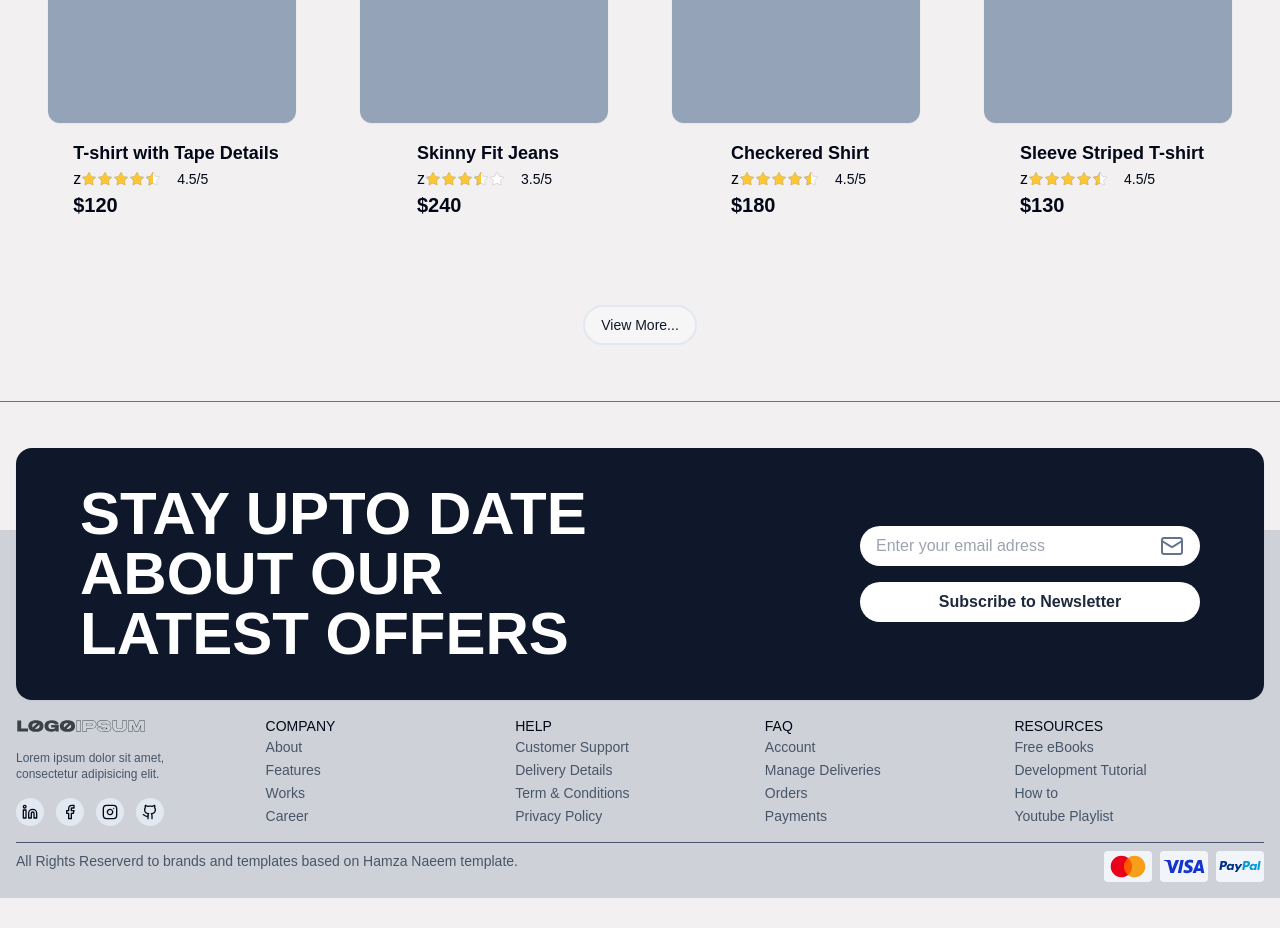
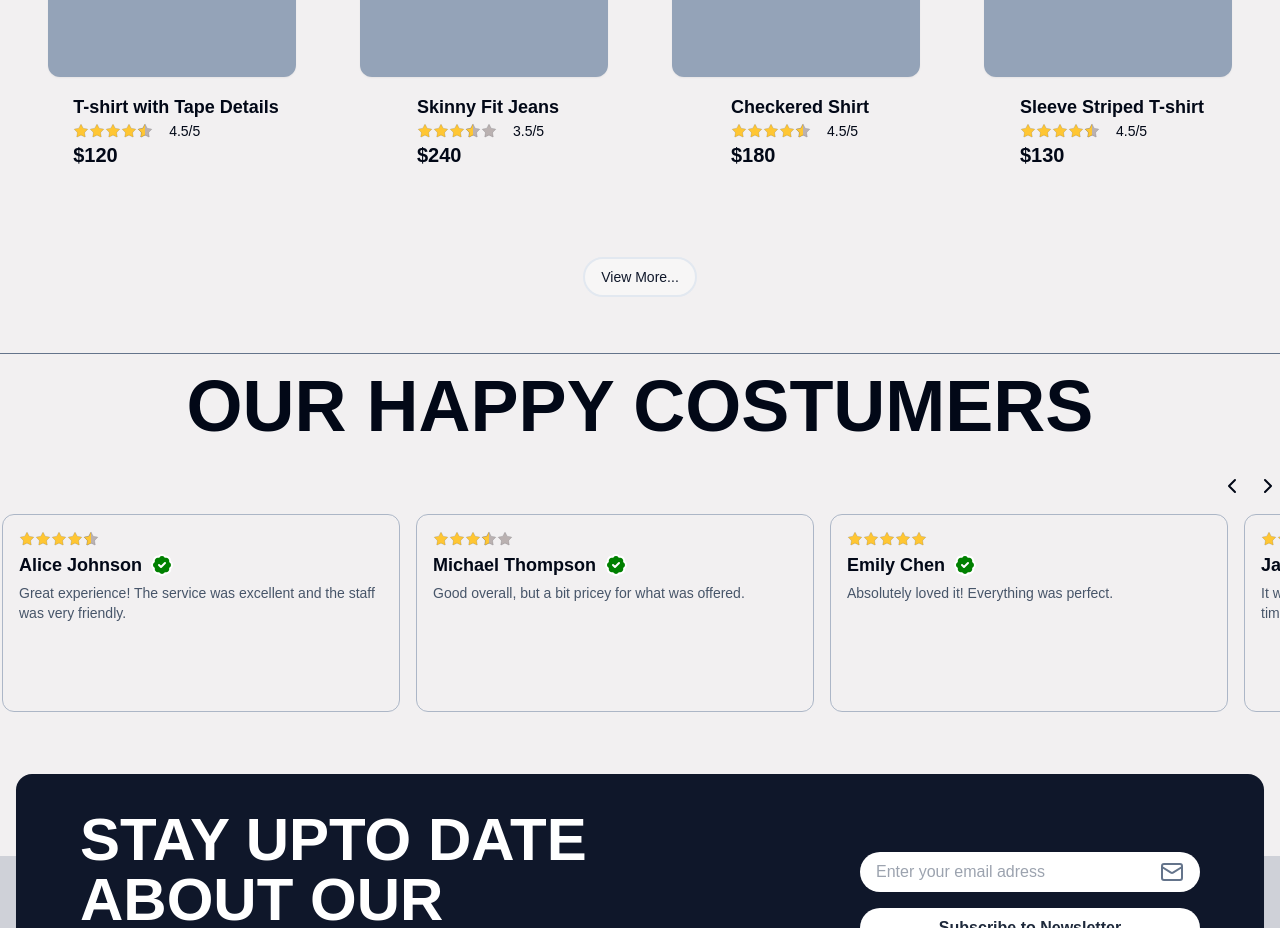
Before and after one commit to MathHenr/E-commerce-project, a Next.js app: page / in a window 1280 px wide. Shown: the part 2460-3388 px from the top of the page. Before the commit the page ends 3358 px from the top, so only its background shows below. Built offline with nearby package versions, Linux system fonts and the light colour scheme.

Commit message:
finished carrousel review

```diff
--- a/app/(home)/page.tsx
+++ b/app/(home)/page.tsx
@@ -1,3 +1,8 @@
+"use client"
+
+import { useState } from "react"
+import { useMedia } from "react-use"
+
 import Image from "next/image"
 
 import Link from "next/link"
@@ -5,6 +10,8 @@ import Link from "next/link"
 import { cn } from "@/lib/utils"
 import { Button } from "@/components/ui/button"
 import { ProductItem } from "@/components/product-item"
+import { Review } from "@/components/review"
+import { ChevronLeft, ChevronRight } from "lucide-react"
 
 const brands = [
     {
@@ -52,10 +59,83 @@ const arrivals = [
     },
 ]
 
+const reviews = [
+    {
+      name: "Alice Johnson",
+      rate: 4.5,
+      commentary: "Great experience! The service was excellent and the staff was very friendly."
+    },
+    {
+      name: "Michael Thompson",
+      rate: 3.8,
+      commentary: "Good overall, but a bit pricey for what was offered."
+    },
+    {
+      name: "Emily Chen",
+      rate: 5.0,
+      commentary: "Absolutely loved it! Everything was perfect."
+    },
+    {
+      name: "James Rodriguez",
+      rate: 2.9,
+      commentary: "It was okay. The place was a bit crowded, and the wait time was long."
+    },
+    {
+      name: "Sarah Lee",
+      rate: 4.2,
+      commentary: "Nice atmosphere, and the food was delicious! Would come again."
+    },
+    {
+      name: "Daniel Kim",
+      rate: 1.7,
+      commentary: "Not satisfied. The quality didn't meet my expectations."
+    },
+    {
+      name: "Olivia Brown",
+      rate: 4.7,
+      commentary: "Wonderful place! Highly recommended for a relaxing time."
+    },
+    {
+      name: "Lucas White",
+      rate: 3.5,
+      commentary: "Average experience. Some things were nice, others could be improved."
+    },
+    {
+      name: "Sophia Martinez",
+      rate: 5.0,
+      commentary: "Best experience I've had in a long time! Can't wait to come back."
+    },
+    {
+      name: "Henry Walker",
+      rate: 3.0,
+      commentary: "It was fine, but nothing special. Expected a bit more."
+    }
+]
+
 export default function Page () {
+    const [reviewList, setReviewList] = useState(0)
+    const isMobile = useMedia("(max-width: 1024px)", false)
+
+
+    const handleLeftArrow = (): void => {
+        return isMobile
+            ? setReviewList((prevMargin) =>
+                prevMargin === 0 ? (prevMargin = (reviews.length - 1) * 388) : (prevMargin - 300) < 0 ? prevMargin = 0 : prevMargin - 300)
+            : setReviewList((prevMargin) =>
+                prevMargin === 0 ? (prevMargin = (reviews.length - 1) * 288) : (prevMargin - 600) < 0 ? prevMargin = 0 : prevMargin - 600)
+    }
+    const handleRightArrow = (): void => {
+        return isMobile
+            ? setReviewList((nextMargin) =>
+                nextMargin === ((reviews.length - 1) * 388) ? nextMargin = 0 : (nextMargin + 300) > (reviews.length - 1) * 388 ? nextMargin = (reviews.length - 1) * 388 : nextMargin + 300)
+            : setReviewList((nextMargin) =>
+                nextMargin === ((reviews.length - 1) * 288) ? nextMargin = 0 : (nextMargin + 600) > (reviews.length - 1) * 288 ? nextMargin = (reviews.length - 1) * 288 : nextMargin + 600)
+    }
+
     return (
         <>
             <div className="max-w-screen-2xl mx-auto min-h-[620px] lg:flex items-end justify-between relative">
+                {/* Principal Banner */}
                 <div className="flex flex-col lg:items-start items-center justify-center gap-y-8 lg:max-w-[600px] w-full p-4">
                     <h1
                         className="xl:text-8xl lg:text-7xl text-5xl lg:w-full w-2/3 xl:font-bold font-extrabold font-fantasy text-center"
@@ -96,6 +176,7 @@ export default function Page () {
             </div>
 
             <div className="min-h-[122px] w-full bg-slate-900 xl:mt-32 lg:mt-12 -mt-4 text-slate-300 flex items-center justify-evenly overflow-hidden">
+                {/* Brand Images */}
                 {brands.map((brand) => (
                     <Image
                         height={112}
@@ -108,9 +189,11 @@ export default function Page () {
                 ))}
             </div>
             <div className="max-w-screen-2xl mx-auto w-full overflow-hidden">
+
+                {/* New Arrivals */}
                 <section className="min-h-full w-full flex flex-col items-center px-4 py-2 pt-20 border-b border-slate-500">
                     <h1
-                        className="translateX xl:text-8xl lg:text-7xl text-5xl lg:w-full w-2/3 xl:font-bold font-extrabold font-fantasy text-start"
+                        className="translateX xl:text-7xl lg:text-6xl text-5xl lg:w-full w-2/3 xl:font-bold font-extrabold font-fantasy text-start"
                     >
                         NEW ARRIVALS
                     </h1>
@@ -134,10 +217,12 @@ export default function Page () {
                             </Button>
                     </Link>
                 </section>
+
+                {/* Top selling */}
                 <section className="min-h-full w-full flex flex-col items-center px-4 py-2 pt-20 border-b border-slate-500">
                     <div className="w-full flex items-center justify-center">
                         <h1
-                            className="xl:text-8xl lg:text-7xl text-5xl lg:w-full w-2/3 xl:font-bold font-extrabold font-fantasy text-end"
+                            className="xl:text-7xl lg:text-6xl text-5xl lg:w-full w-2/3 xl:font-bold font-extrabold font-fantasy text-end"
                         >
                             TOP SELLING
                         </h1>
@@ -162,6 +247,42 @@ export default function Page () {
                         </Button>
                     </Link>
                 </section>
+
+                {/* Comments */}
+                <section className="w-full flex-col py-4">
+                    <div>
+                        <h1
+                            className="xl:text-7xl lg:text-6xl text-5xl lg:w-full md:w-2/3 w-full xl:font-bold font-extrabold font-fantasy text-center"
+                        >
+                            OUR HAPPY COSTUMERS
+                        </h1>
+                    </div>
+                    <div className="pt-8 flex flex-col">
+                        <span className="flex justify-end gap-3">
+                            <ChevronLeft
+                                onClick={handleLeftArrow}
+                                className="bg-transparent rounded-md hover:bg-slate-500 transition-all duration-100 ease-linear hover:text-slate-200 hover:cursor-pointer" size={24}
+                            />
+                            <ChevronRight
+                                onClick={handleRightArrow}
+                                className="bg-transparent rounded-md hover:bg-slate-500 transition-all duration-100 ease-linear hover:text-slate-200 hover:cursor-pointer" size={24}
+                            />
+                        </span>
+                        <div
+                            style={{ marginLeft: `-${reviewList}px`}}
+                            className="flex gap-4 pt-4 px-0.5 w-full transition-all ease-linear delay-75 duration-300"
+                        >
+                            {reviews && reviews.map((review) => (
+                                <Review
+                                    key={review.name}
+                                    rate={review.rate}
+                                    name={review.name}
+                                    review={review.commentary}
+                                />
+                            ))}
+                        </div>
+                    </div>
+                </section>
             </div>
         </>
     )
--- a/components/product-item.tsx
+++ b/components/product-item.tsx
@@ -20,8 +20,8 @@ export const ProductItem = ({
                 <p className="lg:text-lg text-base font-semibold">
                     {name}
                 </p>
-                <span className="flex items-center space-x-4">z
-                    <StarRating rating={rate} />
+                <span className="flex items-center space-x-4">
+                    <StarRating name={name} rating={rate} />
                     <p className="text-sm">
                         {rate}/5
                     </p>
--- /dev/null
+++ b/components/review.tsx
@@ -0,0 +1,32 @@
+import { BadgeCheck } from "lucide-react"
+
+import { StarRating } from "@/components/star-rating"
+
+interface Review {
+    name: string,
+    rate: number,
+    review: string
+}
+
+export const Review = ({
+    name,
+    rate,
+    review
+}: Review) => {
+    return (
+        <div className="min-w-[398px] min-h-[198px] rounded-xl border border-slate-400/75 p-4 flex flex-col gap-1">
+            <span>
+                <StarRating name={name} rating={rate} />
+            </span>
+            <h1 className="text-lg font-semibold flex items-center gap-2">
+                {name}
+                <span>
+                    <BadgeCheck className="text-white" size={24} fill="green"/>
+                </span>
+            </h1>
+            <p className="text-sm text-slate-600">
+                {review.length > 215 ? review.substring(0, 200) + '...' : review}
+            </p>
+        </div>
+    )
+}
--- a/components/star-rating.tsx
+++ b/components/star-rating.tsx
@@ -1,10 +1,11 @@
 import { Star, StarHalf } from "lucide-react"
 
 interface StarProps {
+    name: string
     rating: number
 }
 
-export const StarRating = ({ rating }: StarProps) => {
+export const StarRating = ({ rating, name }: StarProps) => {
     const maxStars = 5
     const fullStars = Math.floor(rating)
     const halfStars = rating % 1 >= 0.5 ? 1 : 0
@@ -13,7 +14,7 @@ export const StarRating = ({ rating }: StarProps) => {
     const StarHalfComponent = () => {
         return (
             <div className="flex items-center relative">
-                <Star size={16} fill="#FFF" strokeWidth={0.2} />
+                <Star size={16} fill="#bab1b1" strokeWidth={0.2} />
                 <StarHalf className="absolute" size={16} fill="#FFC633" strokeWidth={0.2} />
             </div>
         )
@@ -22,11 +23,11 @@ export const StarRating = ({ rating }: StarProps) => {
     const stars = [
         ...Array(fullStars).fill(<Star size={16} fill="#FFC633" strokeWidth={0.2} />),
         ...Array(halfStars).fill(<StarHalfComponent />),
-        ...Array(emptyStars).fill(<Star size={16} fill="#FFF" strokeWidth={0.2} />),
+        ...Array(emptyStars).fill(<Star size={16} fill="#bab1b1" strokeWidth={0.2} />),
     ]
 
     return (
-        <div className="flex">
+        <div key={name} className="flex">
             {stars}
         </div>
     )
```
